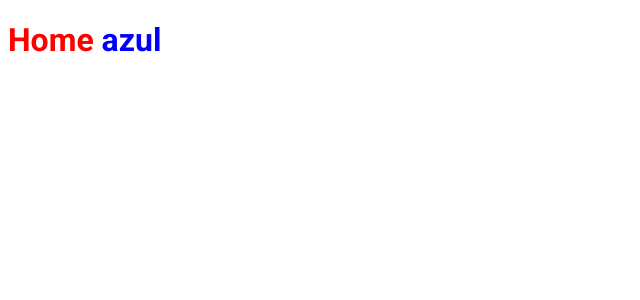
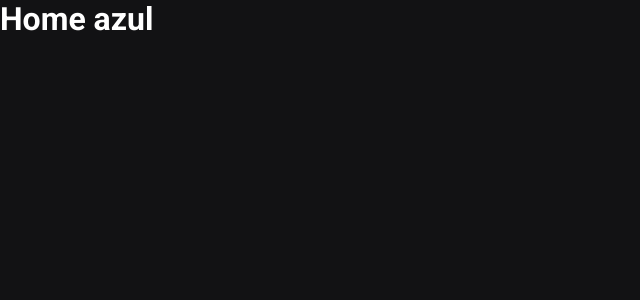
Before and after one commit to gmass0n/ignews, a Next.js app: page / in a window 1280 px wide. Shown: the top 300 px of the page, without its empty margins (0-640 px from the left). Built offline with nearby package versions, Linux system fonts and the light colour scheme.

Commit message:
feat: add global styles

```diff
--- a/src/pages/_app.tsx
+++ b/src/pages/_app.tsx
@@ -1,5 +1,7 @@
 import Head from "next/head";
 import { AppProps } from "next/app";
+
+import "../styles/global.scss";
 
 const MyApp = ({ Component, pageProps }: AppProps): JSX.Element => {
   return (
--- a/src/pages/index.tsx
+++ b/src/pages/index.tsx
@@ -1,12 +1,17 @@
 import { NextPage } from "next";
-
-import styles from "../styles/index.module.scss";
+import Head from "next/head";
 
 const Home: NextPage = () => {
   return (
-    <h1 className={styles.title}>
-      Home <span>azul</span>
-    </h1>
+    <>
+      <Head>
+        <title>Ínicio | ig.news</title>
+      </Head>
+
+      <h1>
+        Home <span>azul</span>
+      </h1>
+    </>
   );
 };
 
--- /dev/null
+++ b/src/styles/global.scss
@@ -0,0 +1,50 @@
+:root {
+  --white: #ffffff;
+
+  --gray-10: #e1e1e6;
+  --gray-300: #a8a8b3;
+  --gray-900: #121214;
+
+  --cyan-500: #61dafb;
+  --yellow-500: #eba417;
+}
+
+* {
+  margin: 0;
+  padding: 0;
+  box-sizing: border-box;
+}
+
+body {
+  background-color: var(--gray-900);
+  color: var(--white);
+}
+
+body,
+input,
+textarea,
+select,
+button {
+  font: 400 1rem "Roboto", sans-serif;
+}
+
+button {
+  cursor: pointer;
+}
+
+a {
+  color: inherit;
+  text-decoration: none;
+}
+
+@media (max-width: 1080px) {
+  html {
+    font-size: 92.75%;
+  }
+}
+
+@media (max-width: 720px) {
+  html {
+    font-size: 87.5%;
+  }
+}
--- a/src/styles/index.module.scss
+++ /dev/null
@@ -1,8 +0,0 @@
-.title {
-  color: red;
-  font-family: Roboto;
-
-  span {
-    color: blue;
-  }
-}
```
